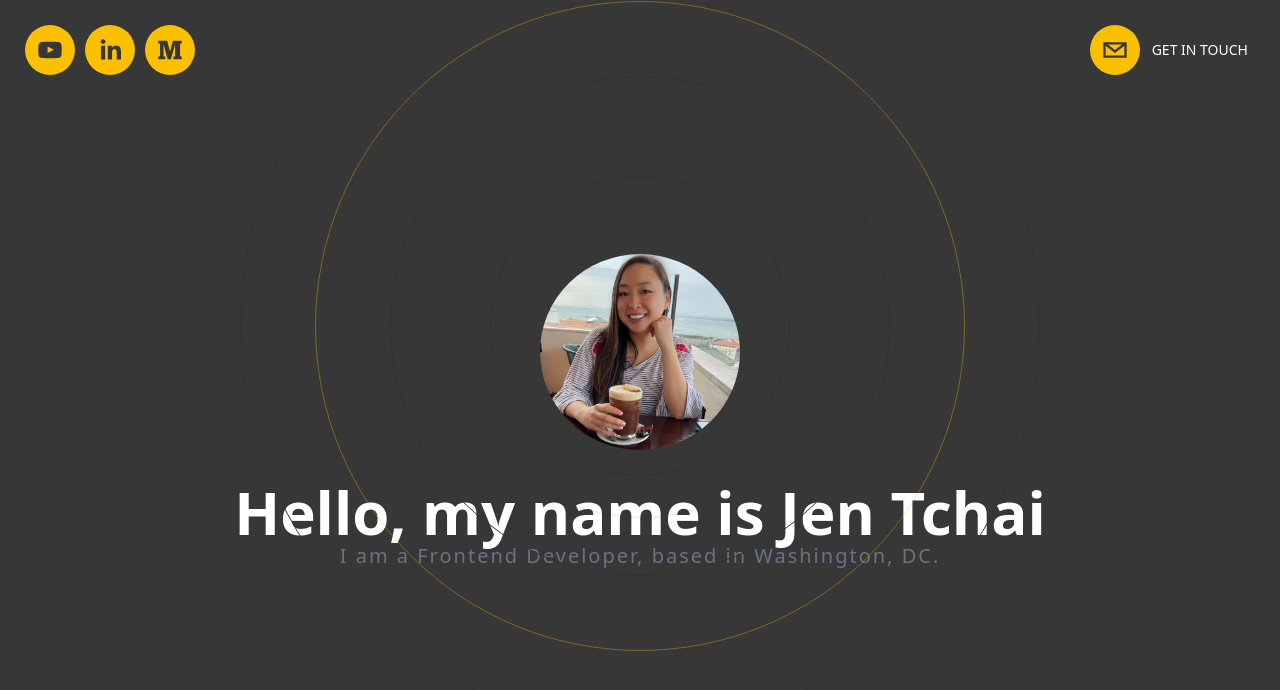
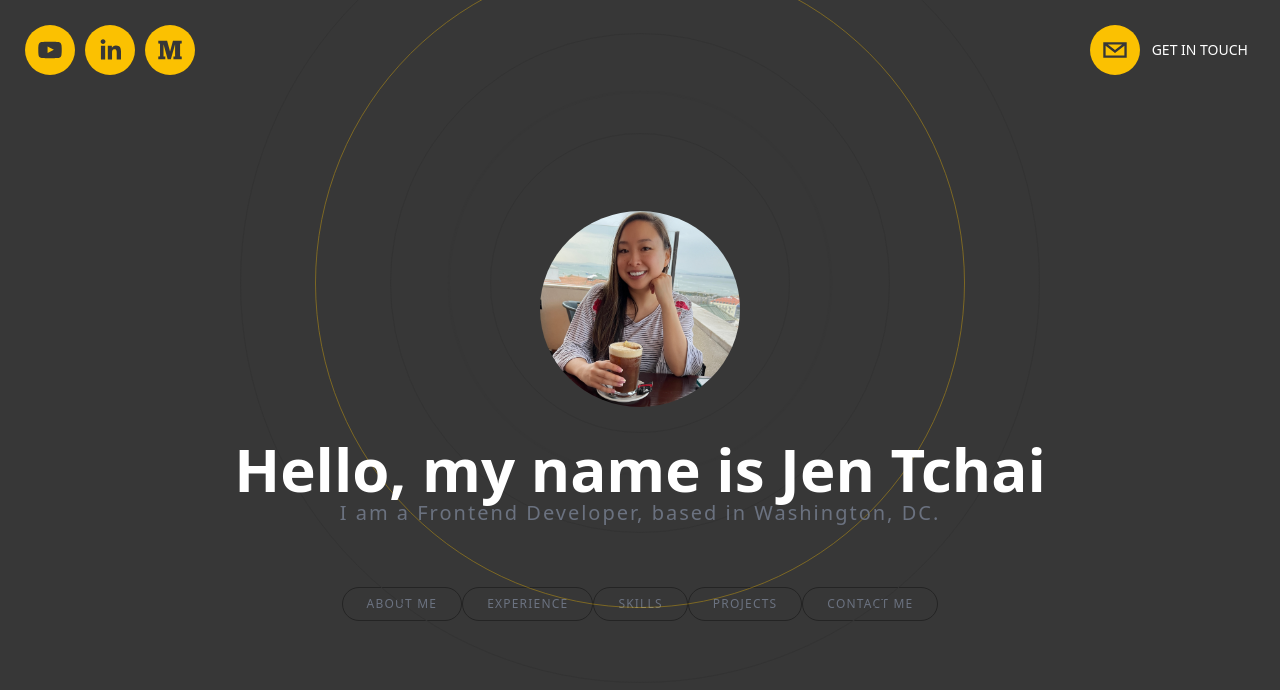
Before and after one commit to hopesunknown/portfolio, a Next.js app in the folder jen-portfolio/: page / in a window 1280 px wide. Shown: the top 690 px of the page. Built offline with nearby package versions, Linux system fonts and the light colour scheme.

Commit message:
added buttons to navigate to various sections on the page, but still need to fix positioning later

```diff
--- a/jen-portfolio/components/Hero.tsx
+++ b/jen-portfolio/components/Hero.tsx
@@ -1,5 +1,6 @@
 import React from 'react';
 import Image from 'next/image';
+import Link from 'next/link';
 import profilePic from './../public/image0.jpeg';
 import {useTypewriter} from 'react-simple-typewriter';
 import {motion} from 'framer-motion';
@@ -29,10 +30,27 @@ const Hero = (props: Props) => {
         placeholder='blur'
         alt='profile image of the developer'
       />
-      <div>
+      <div className='z-20'>
         <h1 className='text-5xl lg:text-6xl font-semibold px-10'>Hello, my name is Jen Tchai</h1>
         <h2 className='text-xl text-gray-500 pb-2 tracking-[2px]'>I am a Frontend Developer, based in Washington, DC.</h2>
         {/* <div>{text}</div> */}
+      </div>
+      <div className='pt-5'>
+        <Link href='#about'>
+          <button className='heroButton'>About Me</button>
+        </Link>
+        <Link href='#experience'>
+          <button className='heroButton'>Experience</button>
+        </Link>
+        <Link href='#skills'>
+          <button className='heroButton'>Skills</button>
+        </Link>
+        <Link href='#projects'>
+          <button className='heroButton'>Projects</button>
+        </Link>
+        <Link href='#contact'>
+          <button className='heroButton'>Contact Me</button>
+        </Link>
       </div>
     </motion.div>
   )
--- a/jen-portfolio/pages/index.tsx
+++ b/jen-portfolio/pages/index.tsx
@@ -13,10 +13,7 @@ const Home: NextPage = () => {
           <meta name="viewport" content="width=device-width, initial-scale=1" />
           <link rel="icon" href="/favicon.ico" />
         </Head>
-
         <Header />
-
-        {/* Hero */}
         <section id='hero' className='snap-center'>
           <Hero />
         </section>
--- a/jen-portfolio/styles/globals.css
+++ b/jen-portfolio/styles/globals.css
@@ -2,6 +2,11 @@
 @tailwind components;
 @tailwind utilities;
 
+@layer components {
+  .heroButton {
+    @apply px-6 py-2 border border-[#242424] rounded-full uppercase text-xs tracking-widest text-gray-500 transition-all hover:border-[#F7AB0A]/40 hover:text-[#F7AB0A]/40
+  }
+}
 .roundedImg {
   border-radius: 50%;
 }
```
